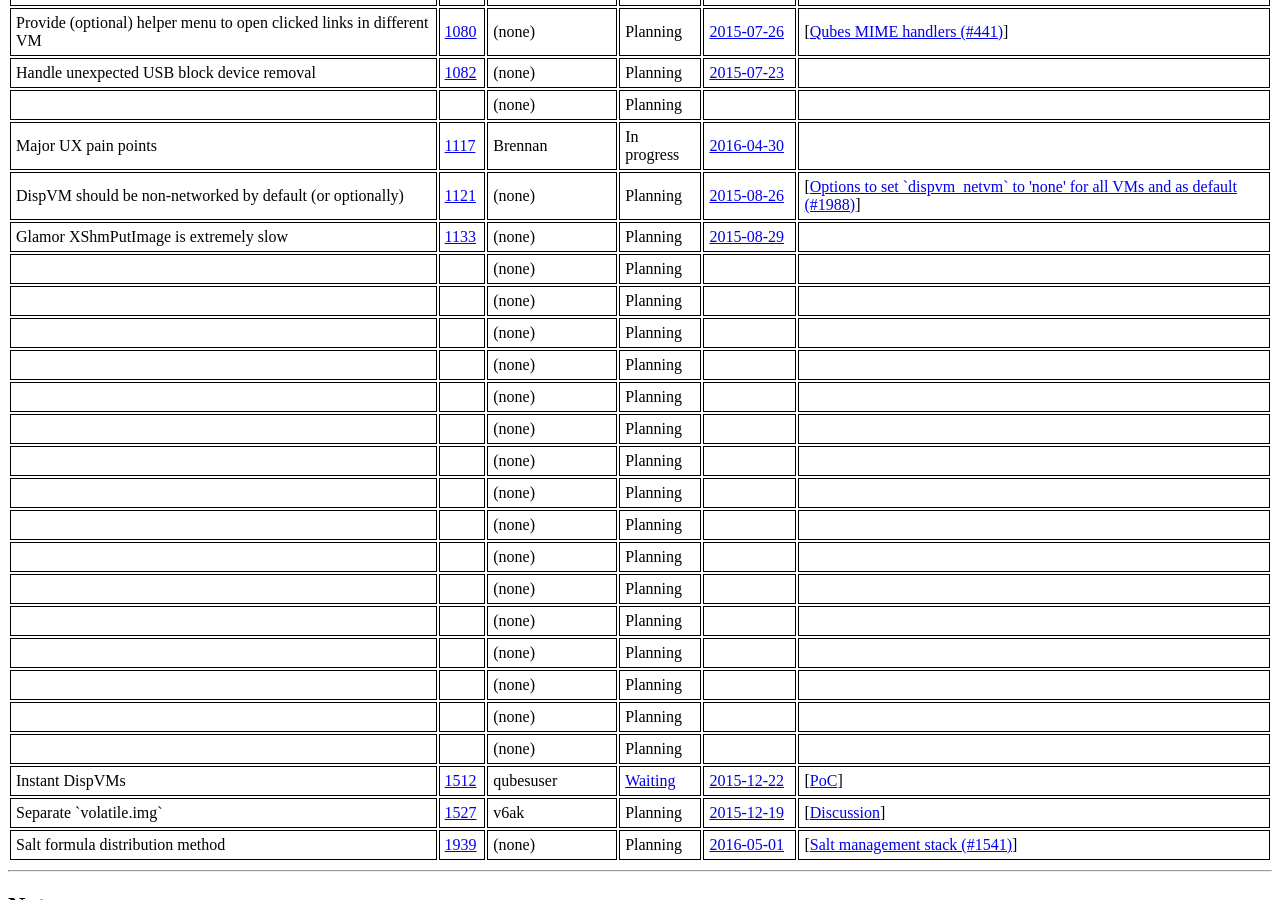
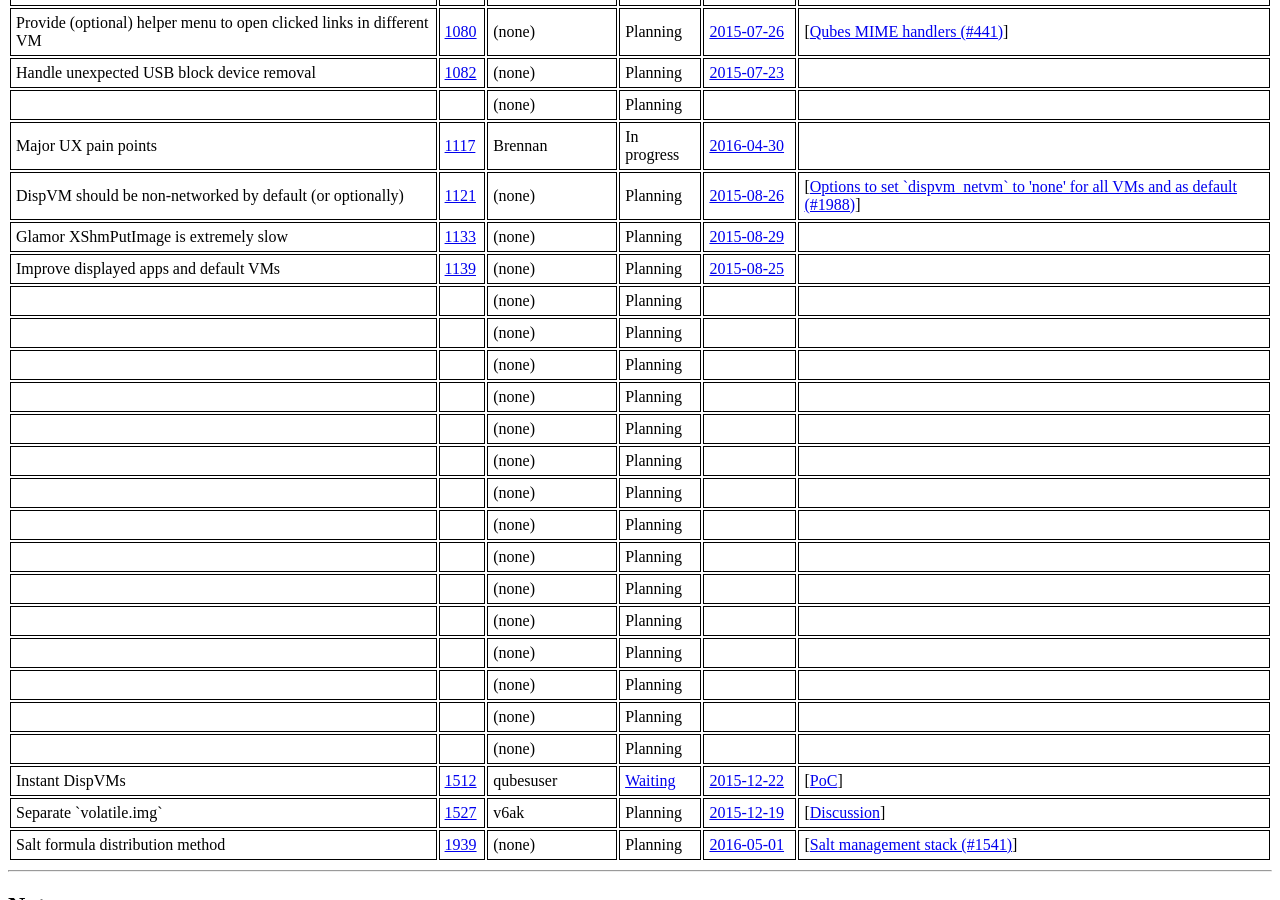
Before and after one commit to QubesOS/qubes-issues, a Jekyll site: the page built from index.md, in a window 1280 px wide and 900 px high, scrolled down 1418 px. Built offline with Jekyll 4.4.1, drawn with Linux system fonts in a browser that asks for light colours.

Commit message:
Track #1139

```diff
--- a/_data/features.yml
+++ b/_data/features.yml
@@ -632,15 +632,15 @@
   - desc   :
     url    :
 
-- name   :
-  issue  :
+- name   : Improve displayed apps and default VMs
+  issue  : 1139
   devs   :
   status :
-    code   :
+    code   : Planning
     url    :
   updated:
-    date   :
-    url    :
+    date   : 2015-08-25
+    url    : https://github.com/QubesOS/qubes-issues/issues/1139#issuecomment-134802299
   info   :
   - desc   :
     url    :
```
